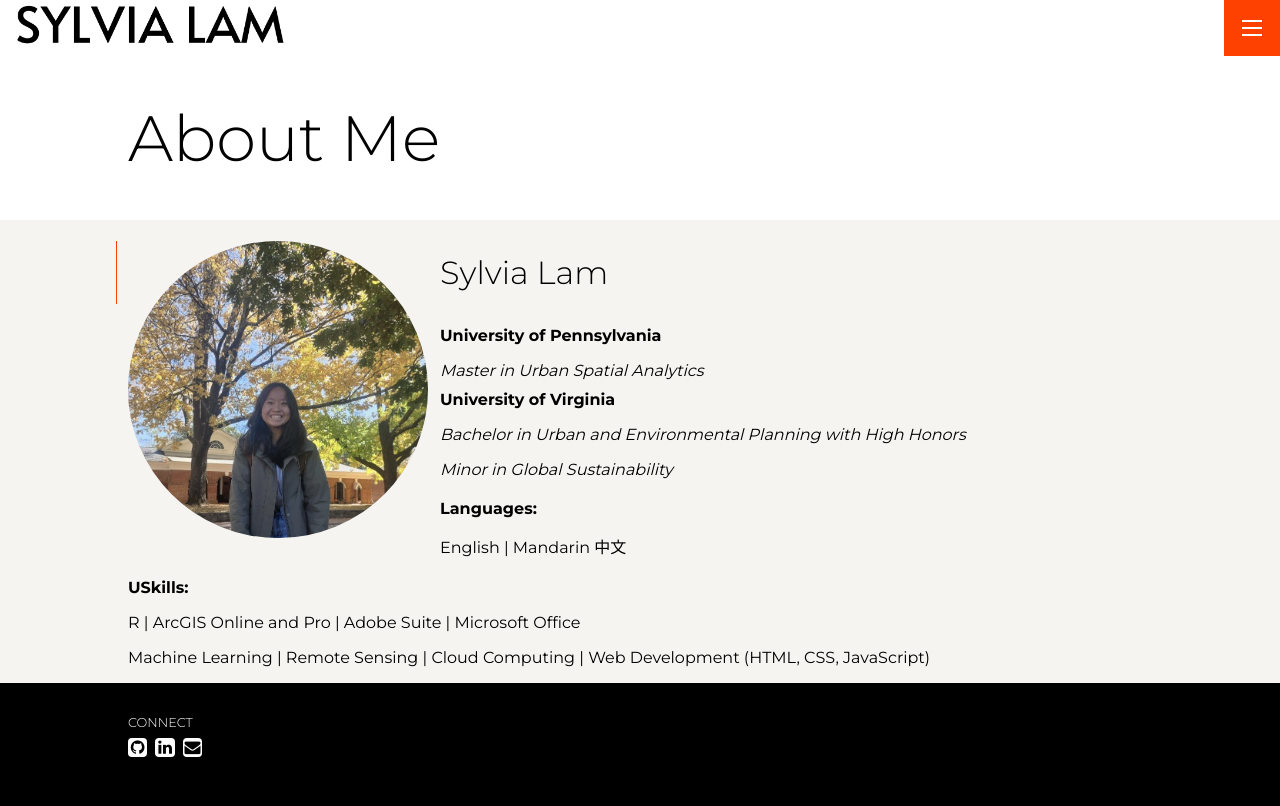
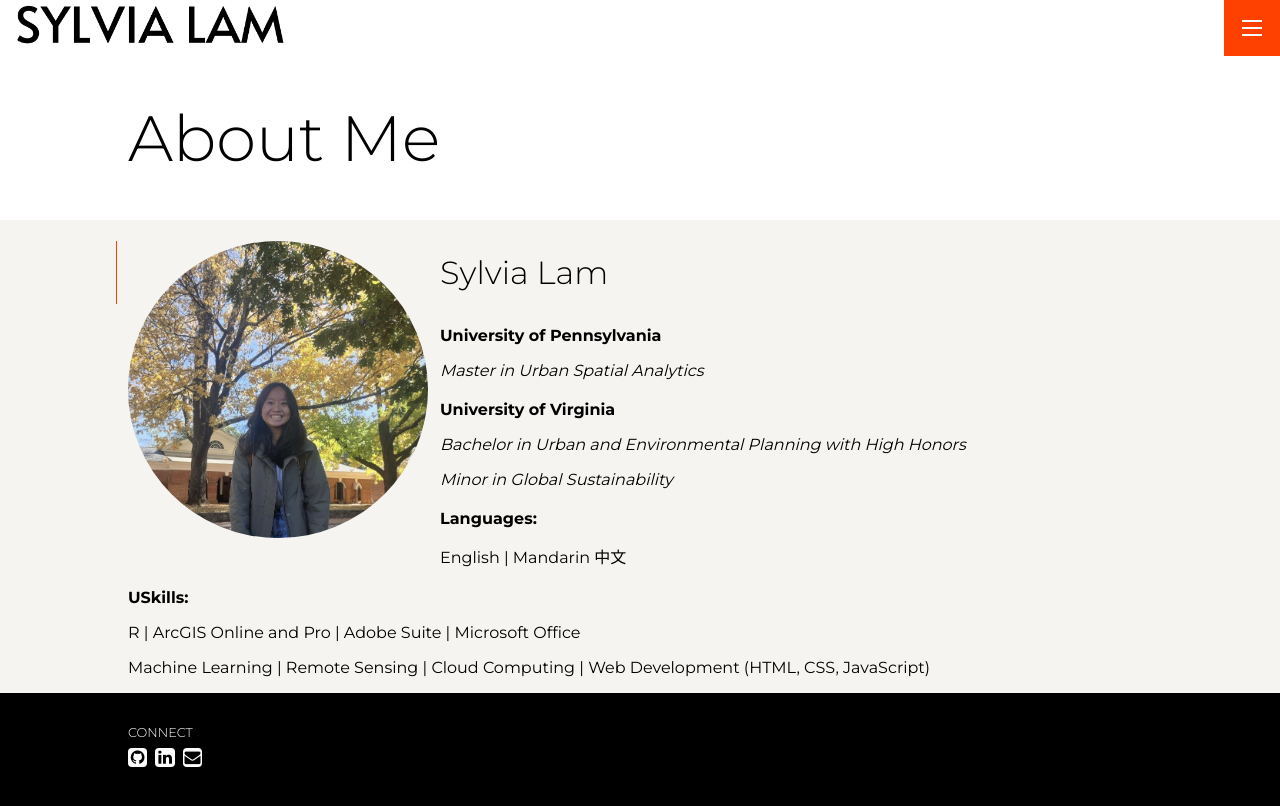
Before and after one commit to laivlys/portfolio, a Jekyll site: the page built from pages/about.md, in a window 1280 px wide. Shown: the top 806 px of the page. Built offline with Jekyll 4.4.1, drawn with Linux system fonts in a browser that asks for light colours.

Commit message:
Update musa-website-mimic.scss

```diff
--- a/_sass/musa-website-mimic.scss
+++ b/_sass/musa-website-mimic.scss
@@ -276,6 +276,10 @@ h2::after {
   border-radius: 50%;
 }
 
+.about-section .education {
+  margin-bottom: 20px; /* Adjust spacing as needed */
+}
+
 .university {
   font-weight: bold;
   margin-top: 10px;
```
